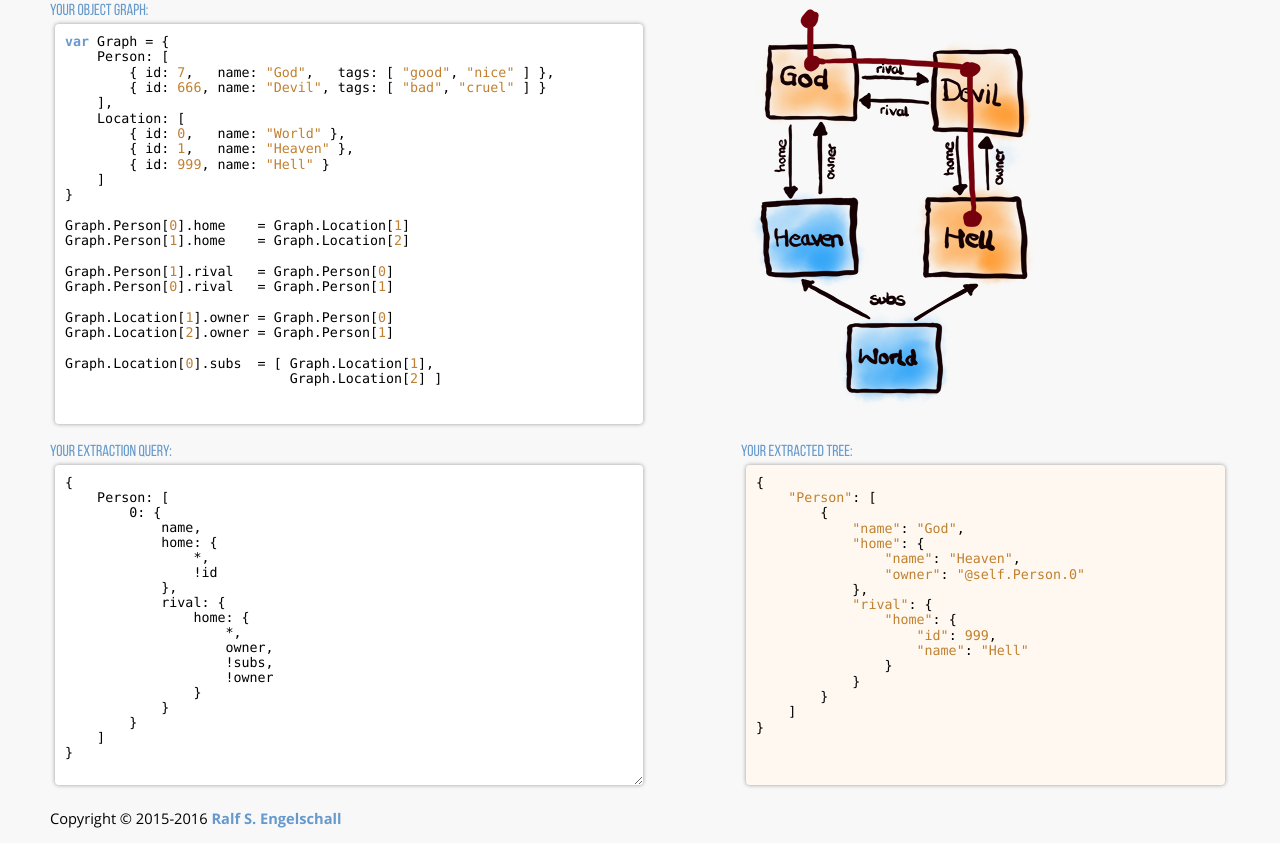
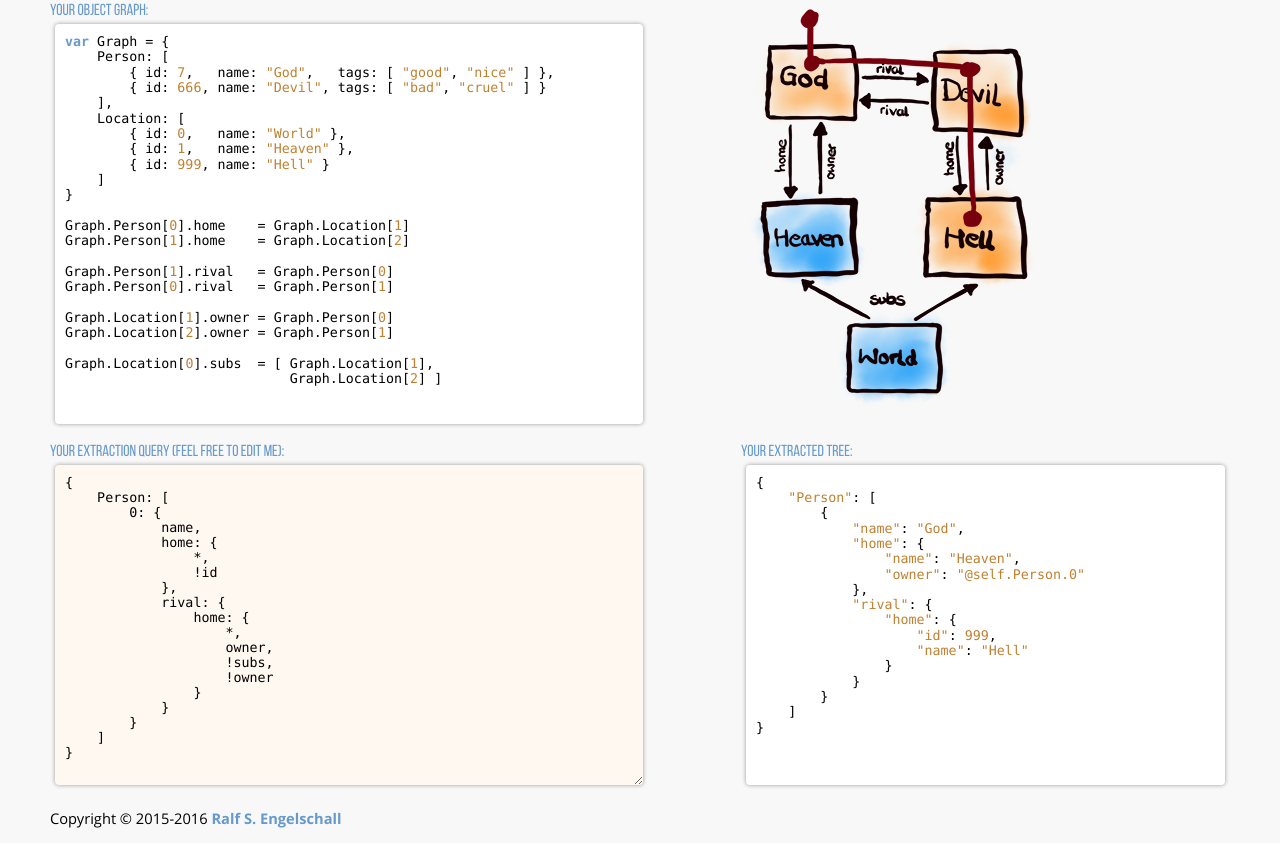
Before and after one commit to rse/extraction, a website: page index.html in a window 1280 px wide. Shown: the part 344-1187 px from the top of the page. Drawn offline with Linux system fonts and the light colour scheme.

Commit message:
restyle boxes

```diff
--- a/index.css
+++ b/index.css
@@ -112,12 +112,12 @@ div[data-syntax="javascript"] {
 .box-query-input textarea {
     width:  calc(100% - 20px);
     height: 300px;
+    background-color: #fff8f0;
 }
 
 .box-query-output div.code {
     width:  calc(100% - 30px);
     height: 300px;
-    background-color: #fff8f0;
 }
 .box-query-output div.code.error {
     background-color: #cc3333;
--- a/index.html
+++ b/index.html
@@ -109,7 +109,7 @@ Graph.Location[0].subs  = [ Graph.Location[1],
         <p/>
         <div class="g-row">
             <div class="g-col-6-12 box-query-input">
-                <div class="caption">Your extraction query:</div>
+                <div class="caption">Your extraction query (Feel free to edit me):</div>
                 <textarea>
 {
     Person: [
```
